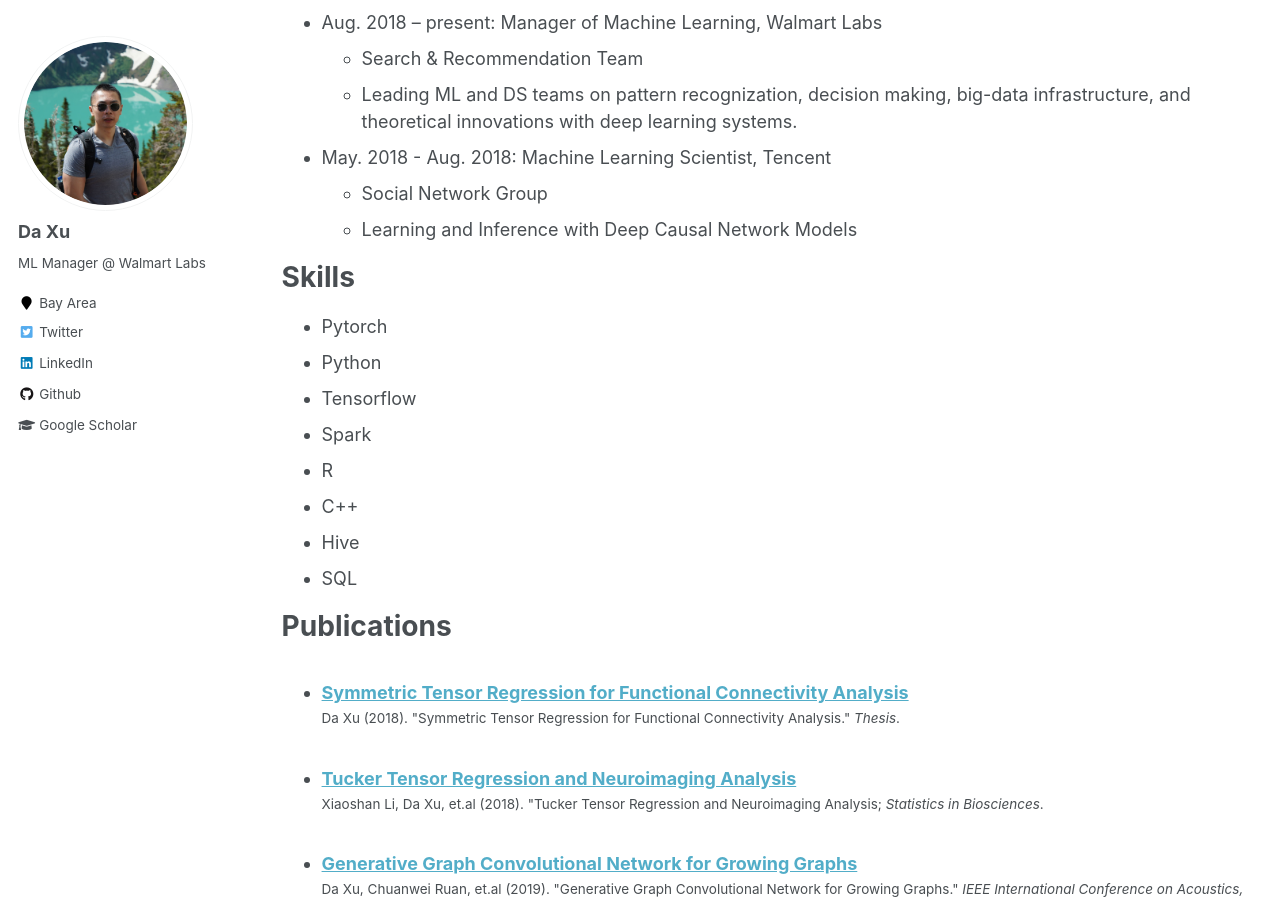
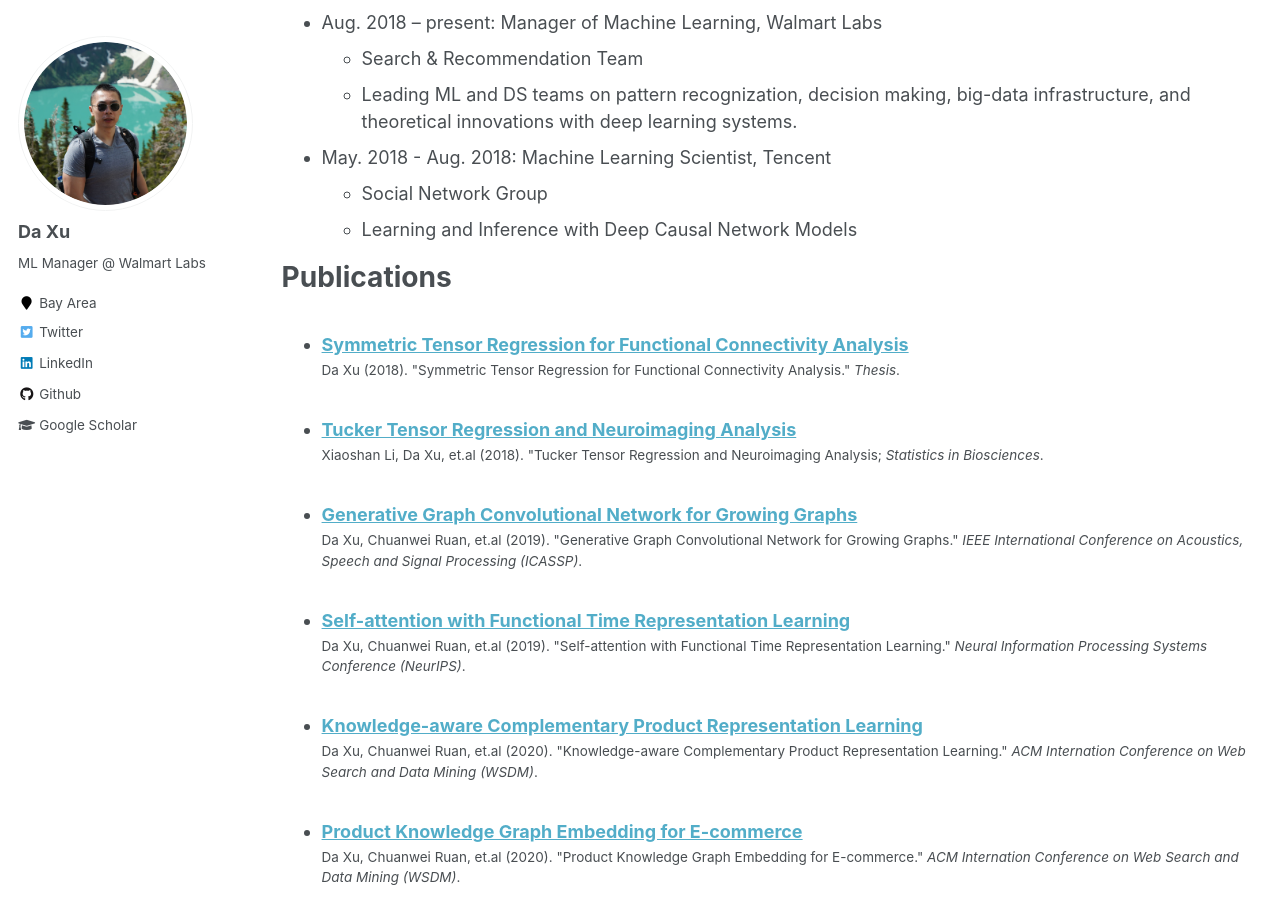
Before and after one commit to daxu5180/daxu5180.github.io, a Jekyll site: the page built from _pages/cv.md, in a window 1280 px wide and 900 px high, scrolled down 372 px. Built offline with Jekyll 4.4.1, drawn with Linux system fonts in a browser that asks for light colours; some of the changed text lies outside the part shown.

Commit message:
change position for skills

```diff
--- a/_pages/cv.md
+++ b/_pages/cv.md
@@ -27,16 +27,6 @@ and theoretical innovations with deep learning systems.
   * Social Network Group
   * Learning and Inference with Deep Causal Network Models
 
-Skills
-======
-* Pytorch
-* Python
-* Tensorflow
-* Spark
-* R
-* C++
-* Hive
-* SQL
 
 
 
```
Also changed, not shown: other parts of _pages/cv.md (+12 -0 lines).
